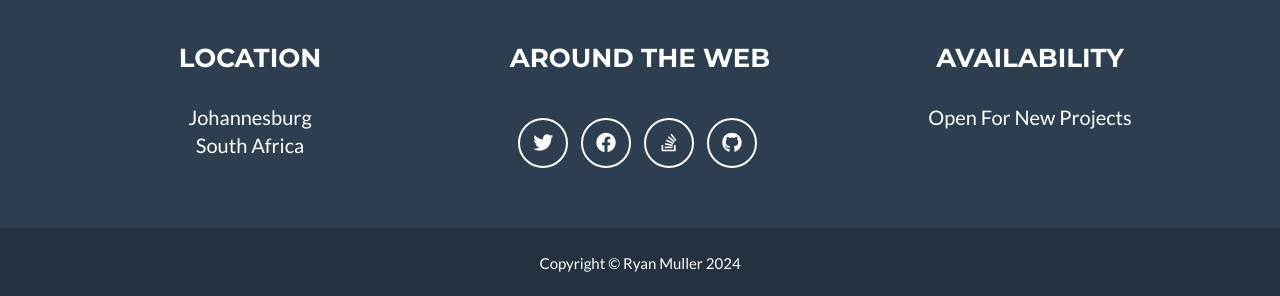
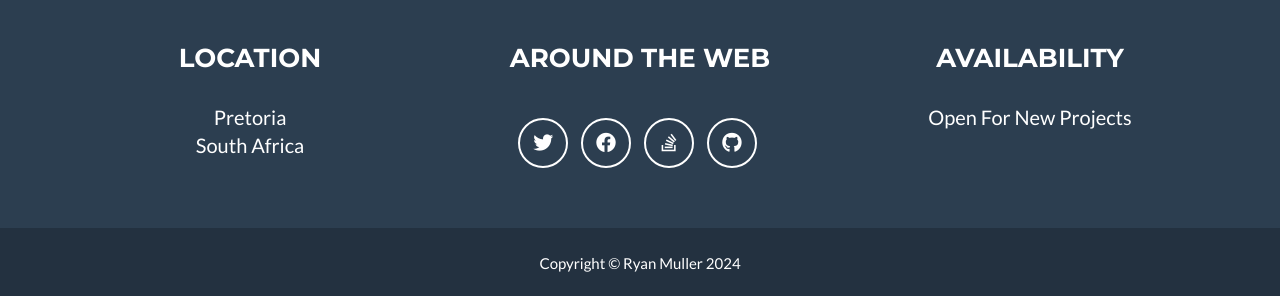
Before and after one commit to ryan-muller/ryan-muller.github.io, a Jekyll site: the page built from _posts/2014-07-18-project-1.markdown, in a window 1280 px wide and 900 px high, scrolled down 2389 px. Shown: the part 601-897 px from the top of the window. Built offline with Jekyll 4.4.1, drawn with Linux system fonts in a browser that asks for light colours.

Commit message:
Update _config.yml

```diff
--- a/_config.yml
+++ b/_config.yml
@@ -50,7 +50,7 @@ social:
 
 # Postal address (add as many lines as necessary)
 address:
-  - line: Johannesburg
+  - line: Pretoria
   - line: South Africa
 
 # Credits content
```
